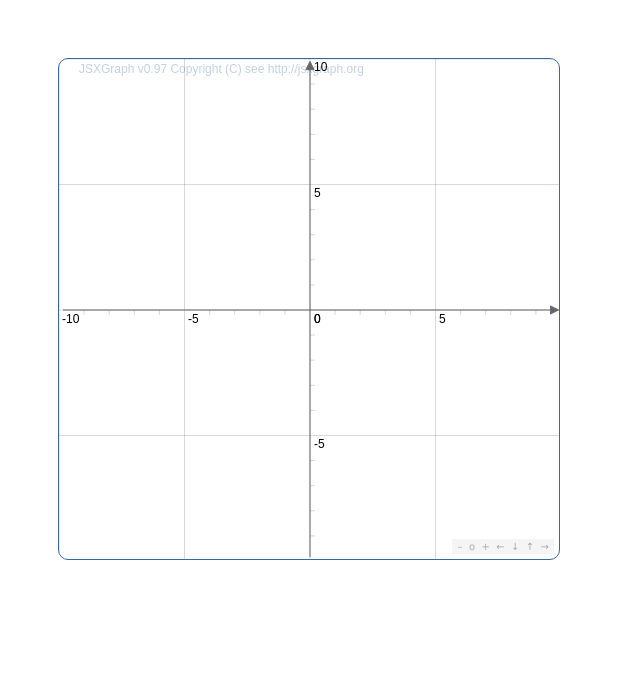
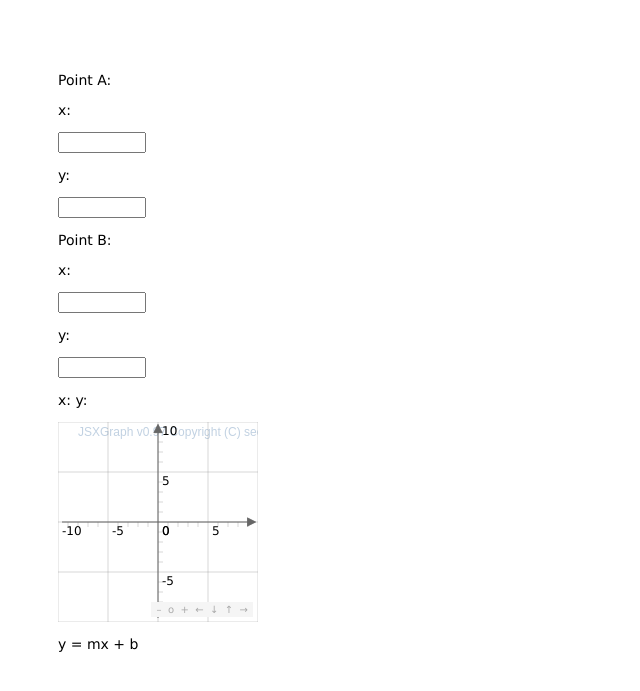
Before and after one commit to bleezmo/funwithjsxgraph, a Node server app: page / in a window 1280 px wide. Shown: the top 691 px of the page, without its empty margins (0-640 px from the left). Run offline with Node 20, Linux system fonts and the light colour scheme; some libraries are stand-ins or nearby versions.

Commit message:
added y=mx+b equation. added values text for points. display current x and y values

```diff
--- a/public/javascripts/Canvas.js
+++ b/public/javascripts/Canvas.js
@@ -1,9 +1,12 @@
 angular.module('jsxgraph', []).factory('Canvas', function(){
 	return function(board){
 		this.points = [];
+		//given mouse clicke event e, get the coordinates on the board that was clicked
 		this.getMouseCoords = function(e){
 	        return new JXG.Coords(JXG.COORDS_BY_SCREEN, [e.offsetX, e.offsetY], board);
 		}
+		//if there is a collision, return the point that coords collides with
+		//otherwise return undefined
 		this.pointCollision = function(coords){
 			for (var el in board.objects) {
 	            if(JXG.isPoint(board.objects[el]) && board.objects[el].hasPoint(coords.scrCoords[1], coords.scrCoords[2])) {
@@ -12,24 +15,33 @@ angular.module('jsxgraph', []).factory('Canvas', function(){
 	        }
 	        return undefined;
 		}
+		//add a point to the board, update the points array
 		this.addPoint = function(coords){
 			var point = board.create('point', [coords.usrCoords[1], coords.usrCoords[2]]);
-			this.points.unshift(point)
-			if(this.points.length == 2){
-				board.create('line',[this.points[0],this.points[1]], {strokeColor:'#00ff00',strokeWidth:2})
-			}
+			this.points.push(point)
 		}
+		//remove the last point
 		this.popPoint = function(){
-			board.removeObject(this.points.shift());
+			board.removeObject(this.points.pop());
 		}
-		this.removePoint = function(point){
-			board.removeObject(point)
+		this.removePoint = function(pointId){
+			board.removeObject(pointId)
 			this.points = _.filter(this.points,function(p){
-				return p.id != point;
+				return p.id != pointId;
 			})
 		}
 		this.on = function(event,handler){
 			board.on(event,handler);
 		}
+		this.makeLine = function(){
+			if(this.points.length == 2){
+				return board.create('line',[this.points[0],this.points[1]], {strokeColor:'#00ff00',strokeWidth:2})
+			}
+		}
+		this.prettifyPoints = function(){
+			return _.map(this.points, function(p){
+				return {name: p.name, x: p.initialCoords.usrCoords[1], y: p.initialCoords.usrCoords[2]}
+			})
+		}
 	}
 })
--- a/public/javascripts/jsxgraph-directive.js
+++ b/public/javascripts/jsxgraph-directive.js
@@ -1,10 +1,14 @@
 var app = angular.module('jsxgraph');
 app.directive('jsxGraph',function(Canvas){
 	return {
-		template: "<div id='box' class='jxgbox' style='width:500px; height:500px;'></div>",
+		template: "<div id='box' class='jxgbox' style='width:200px; height:200px;'></div>",
 		restrict: 'A',
 		scope: {
-			boardParams: '=boardParams'
+			boardParams: '=',
+			pointsCallback: '=',
+			maxPoints: '@',
+			mousePtr: '=',
+			scale: '@'
 		},
 		link: function(scope,elem,attr){
 			var domain = scope.boardParams.domain
@@ -19,21 +23,46 @@ app.directive('jsxGraph',function(Canvas){
 					var coords = canvas.getMouseCoords(e)
 			 		var pointCollision = canvas.pointCollision(coords)
 			        if (!pointCollision) {
-				        	if(canvas.points.length == 2){
+			        	if(canvas.points.length == scope.maxPoints){
 			        		canvas.popPoint();
 			        	}
 			        	canvas.addPoint(coords)
+			        	if(canvas.points.length == 2){
+			        		var line = canvas.makeLine();
+						}
 			        }else{
 			        	canvas.removePoint(pointCollision)
 			        }
+			        scope.pointsCallback(canvas.prettifyPoints())
+			    })
+			    canvas.on('move', function(e){
+			    	var coords = canvas.getMouseCoords(e)
+			    	scope.mousePtr = {x: coords.usrCoords[1], y: coords.usrCoords[2]}
 			    })
 			}else console.error("domain and/or range unspecified");
 		}
 	}
 });
-app.controller('jsxGraphController', ['$scope',function($scope){
+app.controller('jsxGraphController', ['$scope','$timeout',function($scope,$timeout){
 	$scope.boardParams = {
 		domain: 10,
 		range: 10
 	}
+	$scope.equation = "y = mx + b";
+	$scope.points = {A: {x: "", y: ""}, B: {x: "", y: ""}}
+	$scope.updatePoints = function(points){
+		_.each(points,function(p){
+			$scope.points[p.name] = {x: p.x, y: p.y}
+		})
+		if(points.length == 2){
+			var slope = (points[0].y - points[1].y) / (points[0].x - points[1].x)
+			var yintercept = points[0].y / (points[0].x * slope)
+			$scope.equation = "y = "+slope+"x + "+yintercept;
+		}
+	}
+	$timeout(redraw, 500)
+	function redraw(){
+		$scope.$digest()
+		$timeout(redraw, 500)
+	}
 }]);
--- a/public/stylesheets/jsxgraph.css
+++ /dev/null
@@ -1,59 +0,0 @@
-/*
-*/
-.jxgbox {
-    position:relative; /* for IE 7 */
-    overflow:hidden;
-    background-color:#ffffff;
-    border-style:solid;
-    border-width:1px;
-    border-color:#356AA0;
-    border-radius:10px;
-    /*-moz-border-radius:10px;*/
-    -webkit-border-radius:10px;
-    -ms-touch-action: none;
-    /*
-        -moz-box-shadow:black 2px 2px 2px -2px, #151A10 4px 4px;
-        -webkit-box-shadow:4px 4px 3px #151A10;
-        */
-}
-
-.JXGtext {
-    background-color: transparent; /* May produce artefacts in IE. Solution: setting a color explicitly. */
-    font-family: Arial, Helvetica, Geneva;
-    padding: 0px;
-    margin: 0px;
-    /*line-height:100%;*/ /* This has to be commented out. Otherwise subscripts are not visible in IE */
-    /*border-style:dotted;*/
-    /*border-width:0.4px;*/
-}
-
-.JXGinfobox {
-    border-style:none;
-    border-width:1px;
-    border-color:black;
-}
-
-.JXGimage {
-    opacity:1.0;
-}
-
-.JXGimageHighlight {
-    opacity:0.6;
-    /*
-    border-style:solid;
-    border-width:10px;
-    border-color:#A0A0A0;
-    */
-}
-
-.navbar {
-    color: #aaaaaa;
-    background-color: #f5f5f5;
-    padding: 2px;
-    position: absolute;
-    font-size: 10px;
-    cursor: pointer;
-    z-index: 100;
-    right: 5px;
-    bottom: 5px;
-}
--- a/views/index.jade
+++ b/views/index.jade
@@ -2,4 +2,26 @@ extends layout
 
 block content
   div(ng-controller='jsxGraphController')
-    div(jsx-graph, board-params="boardParams")
+    div(class="row")
+      div(class="span2")
+        p Point A:
+        p x:
+        input(type="text", style="width: 80px;", ng-model="points.A.x")
+        p y:
+        input(type="text", style="width: 80px;", ng-model="points.A.y")
+      div(class="span2")
+        p Point B:
+        p x:
+        input(type="text", style="width: 80px;", ng-model="points.B.x")
+        p y:
+        input(type="text", style="width: 80px;", ng-model="points.B.y")
+      div(class="span5")
+        p {{"x: "+mouseCoords.x+" y: "+mouseCoords.y}}
+        div(jsx-graph,
+        board-params="boardParams",
+        points-callback="updatePoints",
+        max-points="2",
+        mouse-ptr="mouseCoords",
+        scale="3")
+    div(class="row")
+      p {{equation}}
--- a/views/layout.jade
+++ b/views/layout.jade
@@ -2,11 +2,16 @@ doctype 5
 html
   head
     title= title
-    link(rel='stylesheet', href='/stylesheets/style.css')
-    link(rel='stylesheet', href='/stylesheets/jsxgraph.css')
+    link(rel='stylesheet', href='/stylesheets/lib/jsxgraph.css')
+    link(rel='stylesheet', href='/stylesheets/lib/bootstrap.min.css')
+
+    script(src='/javascripts/lib/jquery-2.0.2.min.js')
+    script(src='/javascripts/lib/bootstrap.min.js')
     script(src='/javascripts/lib/angular.js')
     script(src='/javascripts/lib/jsxgraphcore.js')
     script(src='/javascripts/lib/underscore-min.js')
+
+    link(rel='stylesheet', href='/stylesheets/style.css')
 
     script(src='/javascripts/Canvas.js')
     script(src='/javascripts/jsxgraph-directive.js')
```
Lines whose indentation alone changed are shown as unchanged.
